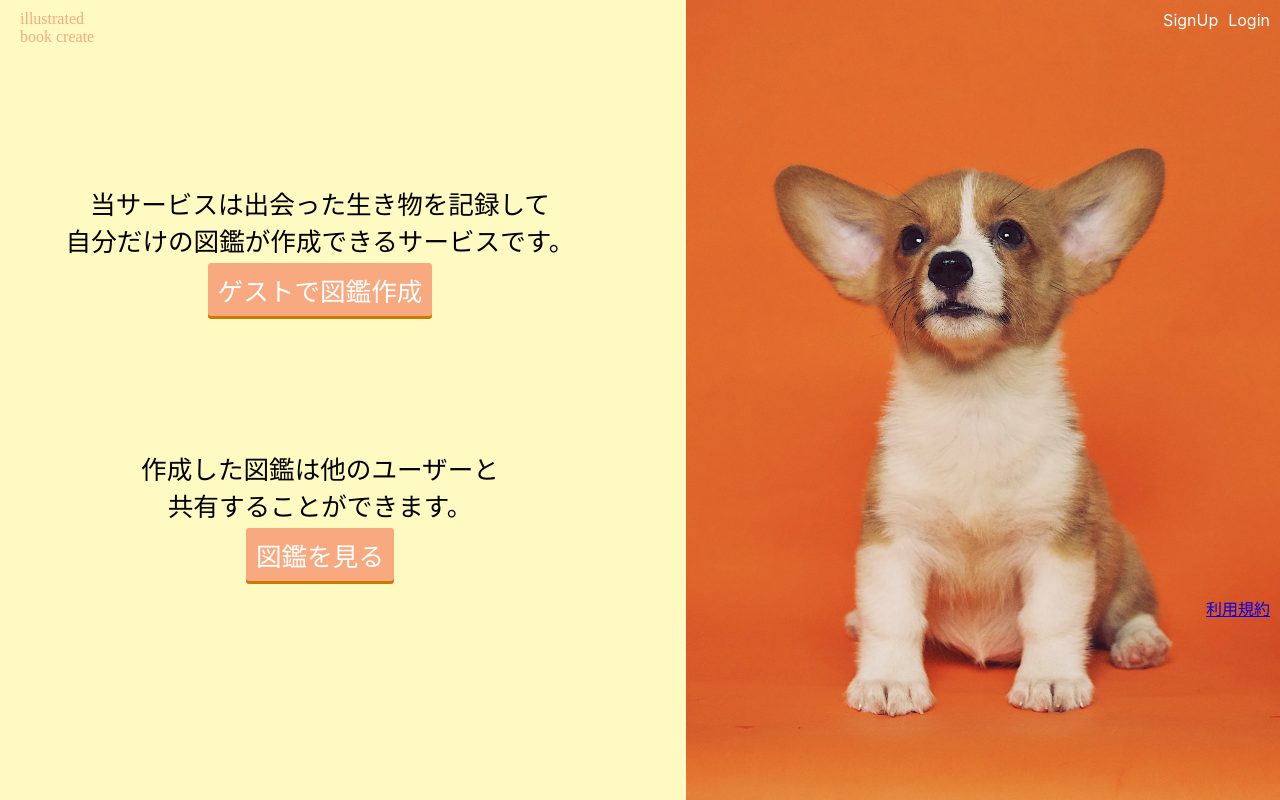
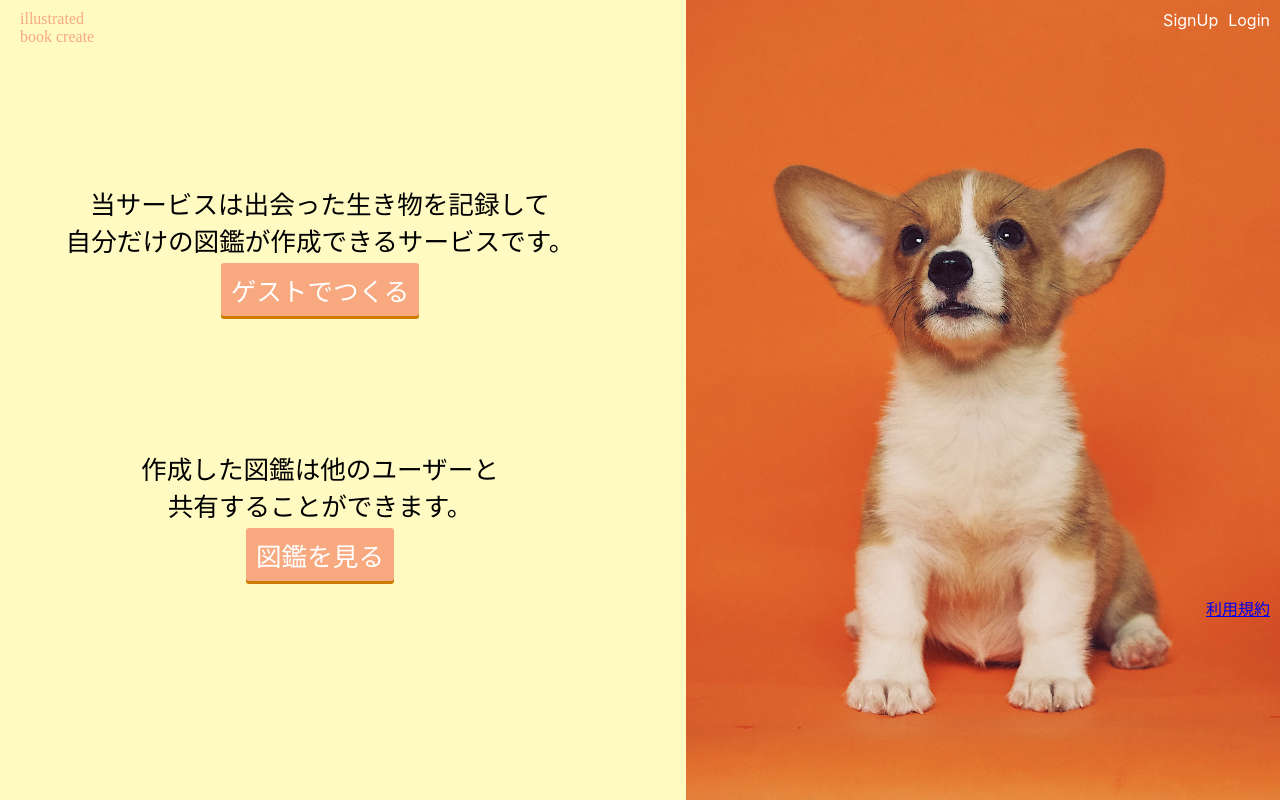
Before and after one commit to furukoshi12/zukan-create, a React (Create React App) app in the folder zukan_create_frontend/: page / in a window 1280 px wide. Shown: the top 800 px of the page. Built offline with nearby package versions, Linux system fonts and the light colour scheme; a web font is replaced by a local one; what axios-case-converter would draw is missing.

Commit message:
編集 GuestLogin： Linkの形式を変更

```diff
--- a/zukan_create_frontend/src/components/GuestLogin.jsx
+++ b/zukan_create_frontend/src/components/GuestLogin.jsx
@@ -1,10 +1,8 @@
 import React from 'react'
 import client from '../lib/api/client'
-import { useNavigate } from 'react-router-dom'
+import { Link } from 'react-router-dom';
 
 export const GuestLogin = () => {
-  const history = useNavigate();
-
   const handleGuestLogin = async() => {
     try {
       const response = await client.post('/guest_login')
@@ -20,15 +18,13 @@ export const GuestLogin = () => {
     if (accessToken) {
       localStorage.setItem('access_token', accessToken);
       localStorage.setItem('user_role', role)
-
-      history('/new')
     };
   }
 
   return (
     <>
       <button type='button' className='button' onClick={handleGuestLogin}>
-        ゲストで図鑑作成
+        <Link className='top-link' to="/new">ゲストでつくる</Link>
       </button>
     </>
   )
```
